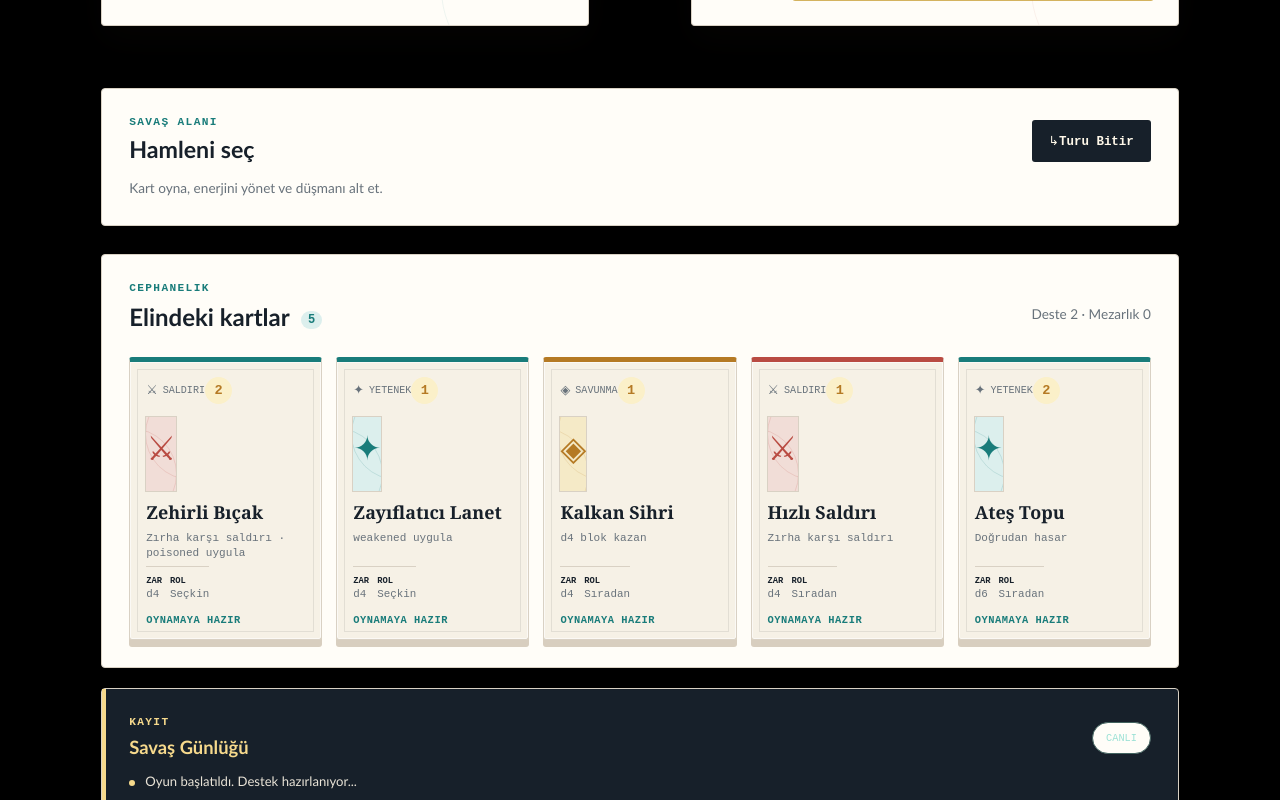
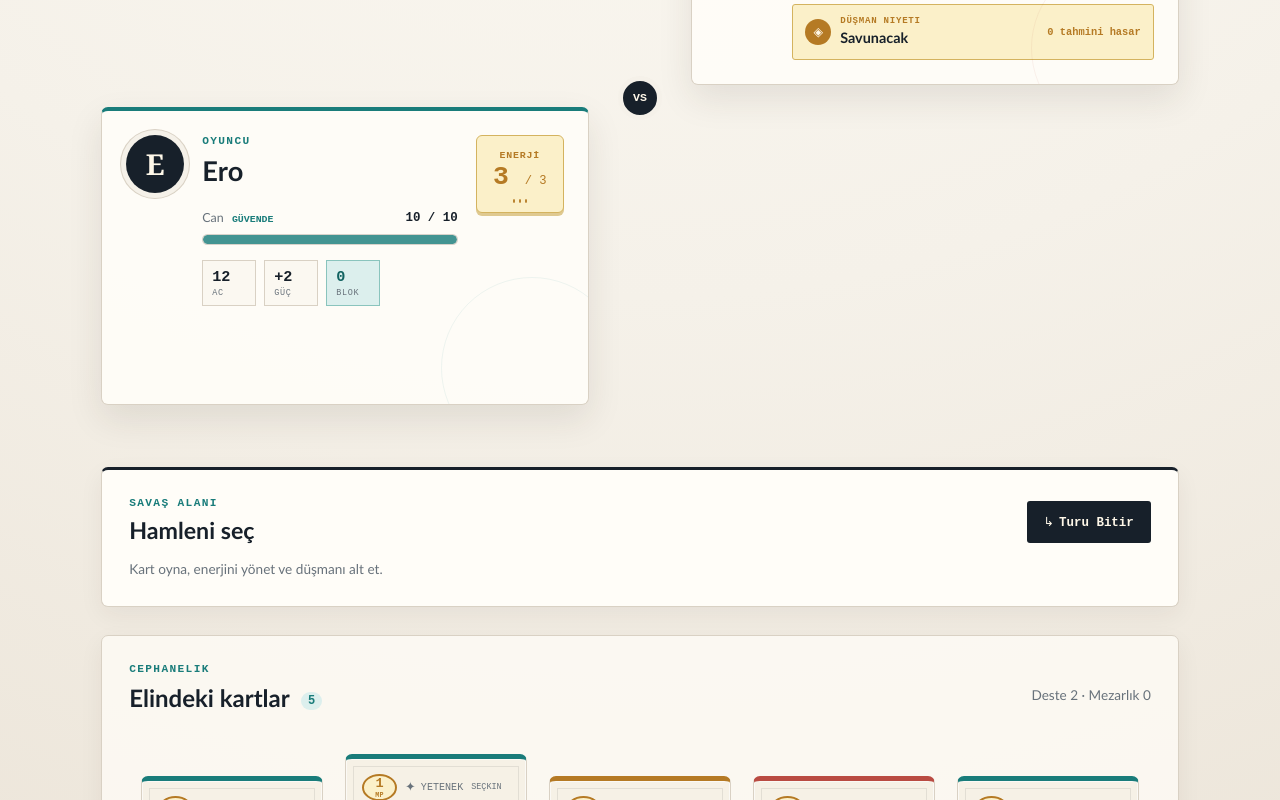
Before and after one commit to BHTISKI/Project-DND, a React (Vite) app: page / in a window 1280 px wide. Shown: the part 420-1220 px from the top of the page. Built offline with nearby package versions, Linux system fonts and the light colour scheme.

Commit message:
Polish fantasy deck builder UI

```diff
--- a/src/App.css
+++ b/src/App.css
@@ -227,3 +227,94 @@
 @media (prefers-reduced-motion: reduce) {
   *, *::before, *::after { scroll-behavior: auto !important; animation-duration: 0.01ms !important; animation-iteration-count: 1 !important; transition-duration: 0.01ms !important; }
 }
+
+/* Final game-surface pass */
+:root {
+  --paper-deep: #e9e1d4;
+  --panel-dark: #202b2d;
+  --red-deep: #8f3936;
+  --teal-deep: #126361;
+}
+
+body { background: radial-gradient(circle at 50% -20%, #fffdf7 0, var(--paper) 48%, #e7ded0 100%); }
+.game-shell { max-width: 1320px; }
+.topbar { padding-bottom: 20px; border-bottom: 1px solid var(--line); }
+.topbar h1 { letter-spacing: 0.01em; }
+.battle-stage { grid-template-rows: 1fr 1fr; min-height: 490px; gap: 22px clamp(28px, 8vw, 130px); }
+.fighter--enemy { grid-column: 2; grid-row: 1; }
+.fighter--player { grid-column: 1; grid-row: 2; }
+.battle-divider { top: 50%; }
+.fighter { align-items: flex-start; border-radius: 7px; background: rgba(255, 253, 248, 0.94); }
+.fighter h2 { letter-spacing: 0.01em; }
+.fighter-stats { align-items: stretch; gap: 8px; }
+.fighter-stats > span { display: flex; min-width: 54px; flex-direction: column; gap: 2px; padding: 7px 9px; border: 1px solid var(--line); background: #fbf8f1; }
+.fighter-stats b { font-size: 0.95rem; }
+.fighter-stats small { color: var(--muted); font-size: 0.53rem; letter-spacing: 0.08em; }
+.fighter-stats .block-value { border-color: #8ac4bd; background: var(--teal-soft); }
+.fighter-stats .block-value b { color: var(--teal-deep); }
+.enemy-intent { min-height: 56px; padding: 10px 12px; }
+.enemy-intent strong { font-size: 0.9rem; }
+.energy-display { min-width: 88px; border-radius: 6px; box-shadow: 0 3px 0 #dfc990; }
+.combat-panel, .hand-section, .battle-log { border-radius: 7px; box-shadow: 0 8px 24px rgba(47, 39, 28, 0.06); }
+.combat-panel { border-top: 3px solid var(--ink); }
+.combat-panel--victory { border-top-color: var(--gold); }
+.combat-panel--gameOver { border-top-color: var(--red); }
+.hand-section { background: rgba(255, 253, 248, 0.76); }
+.hand-grid { display: flex; align-items: flex-end; justify-content: center; gap: clamp(8px, 1.8vw, 22px); margin-top: 26px; padding: 12px 12px 18px; }
+.game-card { flex: 0 1 196px; min-width: 158px; max-width: 215px; border-radius: 7px; }
+.game-card:hover, .game-card:focus-visible { z-index: 2; transform: translateY(-12px) rotate(-1deg); }
+.game-card:nth-child(even):hover, .game-card:nth-child(even):focus-visible { transform: translateY(-12px) rotate(1deg); }
+.card-topline { gap: 8px; justify-content: flex-start; }
+.card-mana { flex: 0 0 35px; display: grid; place-items: center; width: 35px; height: 35px; border: 2px solid currentColor; border-radius: 50%; background: #fbf0c9; color: var(--gold); font: 700 1.05rem var(--mono); }
+.card-mana small { font-size: 0.42rem; letter-spacing: 0.05em; }
+.card-type { flex: 1; }
+.card-rarity { color: var(--muted); font-size: 0.53rem; }
+.card-art { min-height: 92px; border-radius: 3px; }
+.card-name { font-size: 1.17rem; }
+.card-effect { color: #48545a; }
+.card-primary-stat { min-width: 48px; padding-right: 8px; border-right: 1px solid var(--line); }
+.card-primary-stat strong { color: var(--red-deep); font: 700 0.92rem var(--mono); }
+.game-card--savunma .card-primary-stat strong { color: var(--teal-deep); }
+.game-card--yetenek .card-primary-stat strong { color: var(--gold); }
+.card-action { display: flex; align-items: center; justify-content: space-between; min-height: 29px; padding-top: 10px; border-top: 1px solid var(--line); }
+.card-action::after { color: currentColor; content: '→'; font-size: 1rem; }
+.game-card--disabled .card-action::after { content: '×'; }
+.terminal-message { border-radius: 5px; }
+.terminal-kicker, .reward-type { display: block; color: var(--gold); font: 700 0.6rem var(--mono); letter-spacing: 0.12em; text-transform: uppercase; }
+.terminal-message--win { animation: victory-enter 0.4s ease-out both; }
+.terminal-message--loss { animation: gameover-enter 0.35s ease-out both; }
+.reward-grid { align-items: stretch; }
+.reward-card { display: flex; flex-direction: column; border-radius: 6px; transition: transform 0.2s, box-shadow 0.2s; }
+.reward-card:hover, .reward-card:focus-within { transform: translateY(-5px); box-shadow: 0 10px 0 #e4d7b7; }
+.reward-card--saldırı { border-top-color: var(--red); }
+.reward-card--savunma { border-top-color: var(--teal); }
+.reward-card--yetenek { border-top-color: var(--gold); }
+.reward-card--rare { background: #fff8e4; border-top-width: 6px; }
+.reward-card h3 { margin: 4px 0 7px; font: 700 1.35rem var(--heading); }
+.reward-card > p:not(.reward-type) { min-height: 20px; margin: 0; }
+.reward-card .button { margin-top: auto; }
+.reward-mana { color: var(--gold); font: 700 1rem var(--mono); }
+.reward-mana small { font-size: 0.55rem; }
+.log-entry { align-items: center; min-height: 48px; }
+.log-marker { display: grid; place-items: center; width: 22px; height: 22px; border-radius: 50%; background: rgba(246, 217, 140, 0.12); font-size: 0.75rem; }
+.log-entry--attack .log-marker { color: #ffaba3; background: rgba(185, 75, 66, 0.22); }
+.log-entry--defense .log-marker { color: #f6d98c; background: rgba(181, 122, 36, 0.22); }
+.log-entry--heal .log-marker { color: #9ce1d5; background: rgba(156, 225, 213, 0.15); }
+.shop-action { border-radius: 5px; }
+.shop-action--heal { border-top: 3px solid var(--teal); }
+.shop-deck { padding: 18px; border: 1px solid var(--line); background: #fffdf8; }
+.shop-card-row { min-height: 49px; }
+.button-icon { margin-right: 5px; }
+@keyframes victory-enter { from { transform: translateY(8px); opacity: 0; } to { transform: translateY(0); opacity: 1; } }
+@keyframes gameover-enter { from { transform: translateY(-6px); opacity: 0; } to { transform: translateY(0); opacity: 1; } }
+@media (max-width: 760px) {
+  .battle-stage { grid-template-rows: auto; min-height: 0; }
+  .fighter--enemy, .fighter--player { grid-column: 1; }
+  .fighter--enemy { grid-row: 1; }
+  .fighter--player { grid-row: 2; }
+  .hand-grid { justify-content: flex-start; gap: 12px; margin-right: -20px; margin-left: -20px; padding-right: 20px; padding-left: 20px; }
+  .game-card { flex: 0 0 190px; max-width: 190px; }
+  .game-card:hover, .game-card:focus-visible, .game-card:nth-child(even):hover, .game-card:nth-child(even):focus-visible { transform: translateY(-8px); }
+  .fighter-stats > span { min-width: 49px; padding: 6px 7px; }
+  .reward-card { min-height: 205px; }
+}
--- a/src/App.tsx
+++ b/src/App.tsx
@@ -30,6 +30,16 @@ function App() {
     return '';
   };
 
+  const getLogIcon = (message: string) => {
+    if (message.includes('KRİTİK')) return '✦';
+    if (message.includes('hasar') || message.includes('saldırı') || message.includes('vuruldu')) return '⚔';
+    if (message.includes('blok') || message.includes('savun')) return '◈';
+    if (message.includes('iyileş')) return '✚';
+    if (message.includes('zafer') || message.includes('Ödül')) return '★';
+    if (message.includes('bitti') || message.includes('ölü')) return '×';
+    return '·';
+  };
+
   useEffect(() => {
     initializeGame();
   }, [initializeGame]);
@@ -57,11 +67,11 @@ function App() {
         <div className="battle-divider" aria-hidden="true"><span>VS</span></div>
       </section>
 
-      <section className={`combat-panel combat-panel--${gamePhase}`}>
+      <section className={`combat-panel combat-panel--${gamePhase}`} aria-labelledby="combat-title">
         <div className="panel-heading">
           <div>
             <p className="eyebrow">Savaş alanı</p>
-            <h2>{combatTitle}</h2>
+            <h2 id="combat-title">{combatTitle}</h2>
           </div>
           {gamePhase === 'combat' && <CombatControls />}
         </div>
@@ -82,20 +92,21 @@ function App() {
         {gamePhase === 'shop' && <ShopPanel />}
         {gamePhase === 'victory' && (
           <div className="victory-content">
-            <div className="terminal-message terminal-message--win"><span className="terminal-icon" aria-hidden="true">✦</span><div><strong>Zafer kazanıldı</strong><p>Düşman yenildi. Destene yeni bir güç kat.</p></div></div>
+            <div className="terminal-message terminal-message--win"><span className="terminal-icon" aria-hidden="true">✦</span><div><span className="terminal-kicker">Savaş sona erdi</span><strong>Zafer kazanıldı</strong><p>Düşman yenildi. Destene yeni bir güç kat.</p></div></div>
             {rewardOptions.length === 0 ? (
               <p className="empty-state">Ödül kartları yükleniyor...</p>
             ) : (
               <div className="reward-grid">
                 {rewardOptions.map((card) => (
-                  <div key={card.id} className="reward-card">
-                    <div className="reward-card__head"><span className="reward-rarity">{card.rarity ?? 'common'}</span><span>{card.manaBedeli} enerji</span></div>
+                  <article key={card.id} className={`reward-card reward-card--${card.tip} reward-card--${card.rarity ?? 'common'}`}>
+                    <div className="reward-card__head"><span className="reward-rarity">{card.rarity ?? 'common'}</span><span className="reward-mana">{card.manaBedeli} <small>MP</small></span></div>
+                    <p className="reward-type">{card.tip} · {card.zarTuru} zar</p>
                     <h3>{card.isim}</h3>
-                    <p>{card.tip} · {card.zarTuru} zar</p>
+                    <p>{card.effects?.length ? `${card.effects.length} özel etki` : 'Temel kart etkisi'}</p>
                     <button onClick={() => addRewardCardToDeck(card.id)} className="button button--reward" type="button">
                       Bu kartı seç <span aria-hidden="true">→</span>
                     </button>
-                  </div>
+                  </article>
                 ))}
               </div>
             )}
@@ -125,7 +136,7 @@ function App() {
         </div>
         {battleLogs.slice(-5).map((msg, idx) => (
           <div key={idx} className={`log-entry ${getLogClass(msg)}`}>
-            <span className="log-marker" />
+            <span className="log-marker" aria-hidden="true">{getLogIcon(msg)}</span>
             {msg}
           </div>
         ))}
--- a/src/components/BattleStats.tsx
+++ b/src/components/BattleStats.tsx
@@ -48,13 +48,13 @@ export const BattleStats: React.FC = () => {
   return (
     <>
       <article className={`fighter fighter--player${playerHealthPercent <= 30 ? ' fighter--low-health' : ''}`}>
-        <div className="fighter-icon">E</div>
+        <div className="fighter-icon" aria-hidden="true">E</div>
         <div className="fighter-copy">
           <p className="fighter-kicker">Oyuncu</p>
           <h2>{player.isim}</h2>
           <div className="health-row"><span>Can <small>{playerHealthPercent <= 30 ? 'Kritik' : 'Güvende'}</small></span><strong>{player.mevcutCan} / {player.maksimumCan}</strong></div>
           <div className="health-bar" role="progressbar" aria-label="Oyuncu canı" aria-valuenow={player.mevcutCan} aria-valuemin={0} aria-valuemax={player.maksimumCan}><span style={{ width: `${playerHealthPercent}%` }} /></div>
-          <div className="fighter-stats"><span>AC <b>{player.zirhSinifi}</b></span><span>Güç <b>+{player.gucCarpani}</b></span>{playerBlock > 0 && <span className="block-value">Blok <b>{playerBlock}</b></span>}</div>
+          <div className="fighter-stats"><span><b>{player.zirhSinifi}</b><small>AC</small></span><span><b>+{player.gucCarpani}</b><small>GÜÇ</small></span><span className="block-value"><b>{playerBlock}</b><small>BLOK</small></span></div>
           {gameState.playerStatuses.length > 0 && <div className="status-row" aria-label="Oyuncu etkileri">{gameState.playerStatuses.map((status) => <span key={status.id} className="status-chip">{statusLabel(status)}</span>)}</div>}
         </div>
         <div className="energy-display" aria-label={`${currentEnergy} / ${maxEnergy} enerji`}>
@@ -65,13 +65,13 @@ export const BattleStats: React.FC = () => {
       </article>
 
       <article className={`fighter fighter--enemy${enemyHealthPercent <= 30 ? ' fighter--low-health' : ''}`}>
-        <div className="fighter-icon">G</div>
+        <div className="fighter-icon" aria-hidden="true">G</div>
         <div className="fighter-copy">
           <p className="fighter-kicker">Düşman</p>
           <h2>{enemy.isim}</h2>
           <div className="health-row"><span>Can <small>{enemyHealthPercent <= 30 ? 'Kritik' : 'Aktif'}</small></span><strong>{enemy.mevcutCan} / {enemy.maksimumCan}</strong></div>
           <div className="health-bar" role="progressbar" aria-label="Düşman canı" aria-valuenow={enemy.mevcutCan} aria-valuemin={0} aria-valuemax={enemy.maksimumCan}><span style={{ width: `${enemyHealthPercent}%` }} /></div>
-          <div className="fighter-stats"><span>AC <b>{enemy.zirhSinifi}</b></span><span>Güç <b>+{enemy.gucCarpani}</b></span></div>
+          <div className="fighter-stats"><span><b>{enemy.zirhSinifi}</b><small>AC</small></span><span><b>+{enemy.gucCarpani}</b><small>GÜÇ</small></span><span className="block-value"><b>{enemyBlock}</b><small>BLOK</small></span></div>
           {gameState.enemyStatuses.length > 0 && <div className="status-row" aria-label="Düşman etkileri">{gameState.enemyStatuses.map((status) => <span key={status.id} className="status-chip status-chip--enemy">{statusLabel(status)}</span>)}</div>}
           <div key={`${intentType}-${displayedIntentValue}`} className={`enemy-intent enemy-intent--${intentClass}`} aria-live="polite">
             <span className="enemy-intent__icon" aria-hidden="true">{intentIsAttack ? '⚔' : intentIsDefend ? '◈' : '✦'}</span>
--- a/src/components/Card.tsx
+++ b/src/components/Card.tsx
@@ -11,15 +11,18 @@ export const CardComponent: React.FC<CardProps> = ({ card, onPlay, isPlayable =
   const cardGlyph = card.tip === 'saldırı' ? '⚔' : card.tip === 'savunma' ? '◈' : '✦';
   const rarityLabel = card.rarity === 'rare' ? 'Nadir' : card.rarity === 'uncommon' ? 'Seçkin' : 'Sıradan';
   const effectText = card.effects?.map((effect) => {
-    if (effect.kind === 'attack') return 'Zırha karşı saldırı';
+    if (effect.kind === 'attack') return 'Zırha karşı saldır';
     if (effect.kind === 'damage') return 'Doğrudan hasar';
     if (effect.kind === 'block') return `${effect.die ?? effect.amount} blok kazan`;
-    if (effect.kind === 'heal') return `${effect.die ?? effect.amount} can iyileştir`;
+    if (effect.kind === 'heal') return `${effect.die ?? effect.amount} can yenile`;
     if (effect.kind === 'status') return `${effect.status} uygula`;
     if (effect.kind === 'draw') return `${effect.amount} kart çek`;
     if (effect.kind === 'energy') return `${effect.amount} enerji kazan`;
     return 'Düşmanın turunu atlat';
-  }).join(' · ') ?? `${card.zarTuru} zar`;
+  }).join(' · ') || `${card.zarTuru} zar`;
+  const primaryEffect = card.effects?.find((effect) => effect.kind === 'attack' || effect.kind === 'damage' || effect.kind === 'block' || effect.kind === 'heal');
+  const primaryValue = primaryEffect && ('die' in primaryEffect ? primaryEffect.die : 'amount' in primaryEffect ? primaryEffect.amount : undefined);
+  const primaryLabel = card.tip === 'saldırı' ? 'HASAR' : card.tip === 'savunma' ? 'BLOK' : 'ETKİ';
 
   return (
     <button
@@ -29,14 +32,11 @@ export const CardComponent: React.FC<CardProps> = ({ card, onPlay, isPlayable =
       disabled={!isPlayable}
       aria-label={`${card.isim}, ${cardTypeLabel}, ${card.manaBedeli} mana, ${card.zarTuru} zar, ${card.baseHasar} temel hasar${isPlayable ? '' : ', kullanılamaz'}`}
     >
-      <span className="card-topline"><span className="card-type"><span aria-hidden="true">{cardGlyph}</span>{cardTypeLabel}</span><strong aria-label={`${card.manaBedeli} mana`}>{card.manaBedeli}</strong></span>
+      <span className="card-topline"><strong className="card-mana" aria-label={`${card.manaBedeli} mana`}>{card.manaBedeli}<small>MP</small></strong><span className="card-type"><span aria-hidden="true">{cardGlyph}</span>{cardTypeLabel}</span><span className="card-rarity">{rarityLabel}</span></span>
       <span className="card-art" aria-hidden="true"><span className="card-glyph">{cardGlyph}</span><i /></span>
-      <span className="card-name">
-  {card.isim}
-  {card.isUpgraded && <span className="card-upgrade-indicator" aria-hidden="true">⬆</span>}
-</span>
+      <span className="card-name">{card.isim}{card.isUpgraded && <span className="card-upgrade-indicator" aria-label="Yükseltilmiş">↑</span>}</span>
       <span className="card-effect">{effectText}</span>
-      <span className="card-details"><span><b>ZAR</b>{card.zarTuru}</span><span><b>ROL</b>{rarityLabel}</span></span>
+      <span className="card-details"><span className="card-primary-stat"><b>{primaryLabel}</b><strong>{(primaryValue ?? card.baseHasar) || '—'}</strong></span><span><b>ZAR</b>{card.zarTuru}</span>{card.tags?.[0] && <span><b>ETİKET</b>{card.tags[0]}</span>}</span>
       <span className="card-action">{isPlayable ? 'Oynamaya hazır' : 'Kullanılamaz'}</span>
     </button>
   );
--- a/src/components/CombatControls.tsx
+++ b/src/components/CombatControls.tsx
@@ -6,7 +6,7 @@ export const CombatControls: React.FC = () => {
 
   return (
     <button onClick={endTurn} className="button button--turn" type="button" aria-label="Oyuncu turunu bitir">
-      <span aria-hidden="true">↳</span>
+      <span className="button-icon" aria-hidden="true">↳</span>
       Turu Bitir
     </button>
   );
--- a/src/components/Hand.tsx
+++ b/src/components/Hand.tsx
@@ -18,7 +18,7 @@ export const Hand: React.FC = () => {
   };
 
   return (
-    <div className={`hand-grid${isPlayerTurn && gamePhase === 'combat' ? '' : ' hand-grid--inactive'}`} aria-label="Kart eli" aria-live="polite">
+    <div className={`hand-grid${isPlayerTurn && gamePhase === 'combat' ? '' : ' hand-grid--inactive'}`} role="list" aria-label="Kart eli" aria-live="polite">
       {hand.map((card) => (
         <CardComponent
           key={card.id}
--- a/src/components/ShopPanel.tsx
+++ b/src/components/ShopPanel.tsx
@@ -8,18 +8,10 @@ export const ShopPanel: React.FC = () => {
     healPlayer,
     removeCardFromDeck,
     startNextCombat,
-    upgradeCard,
-    victoryCount,
   } = useGameStore();
 
   const canHeal = gold >= 25;
   const canRemove = gold >= 50;
-
-  // Helper to calculate upgrade cost
-  const calculateUpgradeCost = (rarity: 'common' | 'uncommon' | 'rare' | undefined, victoryCount: number): number => {
-    const baseCost = rarity === 'rare' ? 80 : rarity === 'uncommon' ? 60 : 40;
-    return baseCost + Math.floor(baseCost * victoryCount * 0.1);
-  };
 
   return (
     <div className="shop-layout">
@@ -27,42 +19,6 @@ export const ShopPanel: React.FC = () => {
         <span className="shop-action__icon" aria-hidden="true">✚</span>
         <div><p className="eyebrow">Şifa</p><h3>Canını toparla</h3><p>+4 can · 25 altın</p></div>
         <button onClick={healPlayer} className="button button--shop" disabled={!canHeal} type="button">Satın al</button>
-      </div>
-      <div className="shop-action shop-action--upgrade">
-        <span className="shop-action__icon" aria-hidden="true">⬆️</span>
-        <div>
-          <p className="eyebrow">Kart Yükseltme</p>
-          <h3>Kartı yükselt</h3>
-          <p>Seçilen kartın etkilerini güçlendirir</p>
-        </div>
-        <div className="shop-upgrade-list">
-          {deck.map((card) => {
-            const cost = calculateUpgradeCost(card.rarity, victoryCount);
-            const isUpgraded = card.isUpgraded;
-            const canAfford = gold >= cost;
-            return (
-              <div key={card.id} className="shop-card-row">
-                <span className={`shop-card-mark shop-card-mark--${card.tip}`} aria-hidden="true" />
-                <h4>{card.isim}</h4>
-                <span>{card.manaBedeli} enerji</span>
-                <button
-                  onClick={() => upgradeCard(card.id)}
-                  className={`button button--upgrade ${!canAfford || isUpgraded ? 'button--disabled' : ''}`}
-                  disabled={!canAfford || isUpgraded}
-                  type="button"
-                  aria-label={
-                    isUpgraded
-                      ? `${card.isim} kartı zaten yükseltilmiş`
-                      : !canAfford
-                        ? `${card.isim} kartını ${cost} altınla yükselt`
-                        : `${card.isim} kartını ${cost} altınla yükselt`}
-                >
-                  {isUpgraded ? 'Zaten Yükseltildi' : canAfford ? `Yükselt · ${cost}` : `Yetersiz Altın`}
-                </button>
-              </div>
-            );
-          })}
-        </div>
       </div>
       <div className="shop-deck">
         <div className="shop-subheading"><div><p className="eyebrow">Deste yönetimi</p><h3>Desten</h3></div><span>{deck.length} kart</span></div>
```
